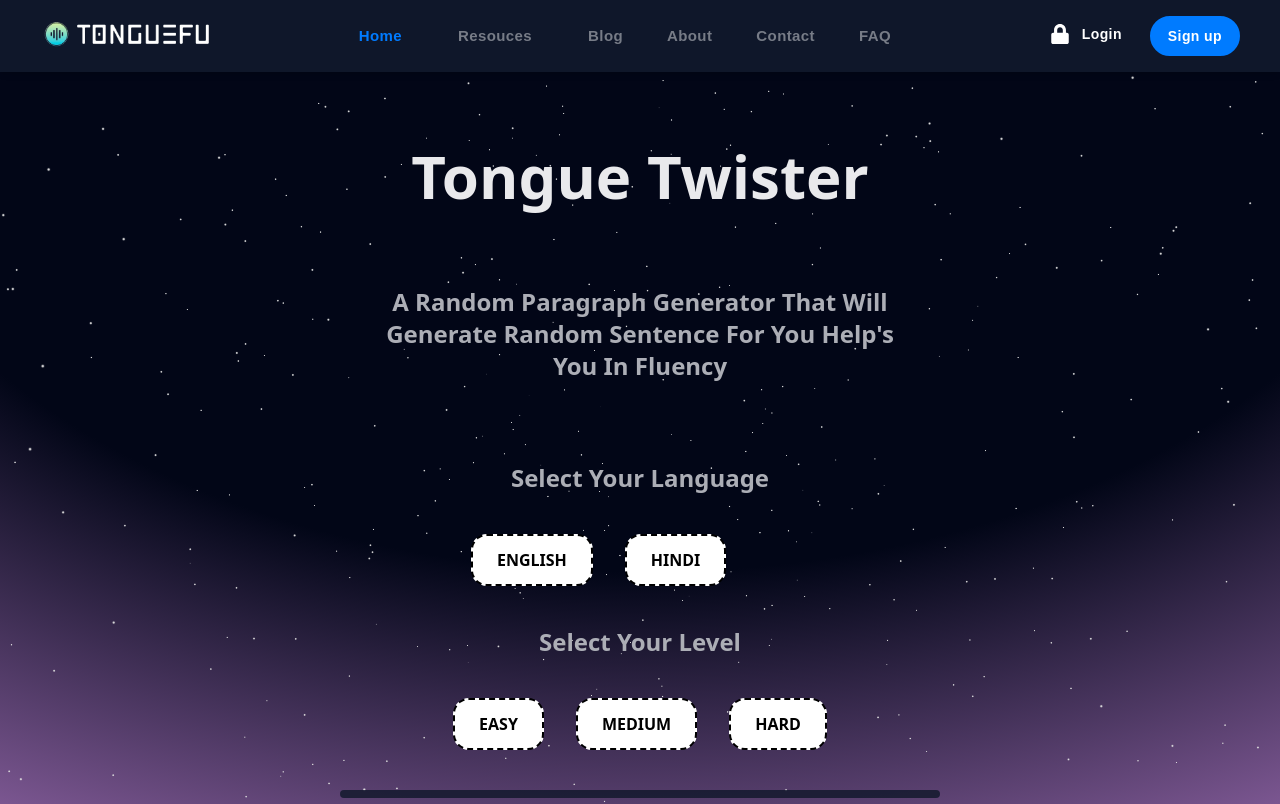
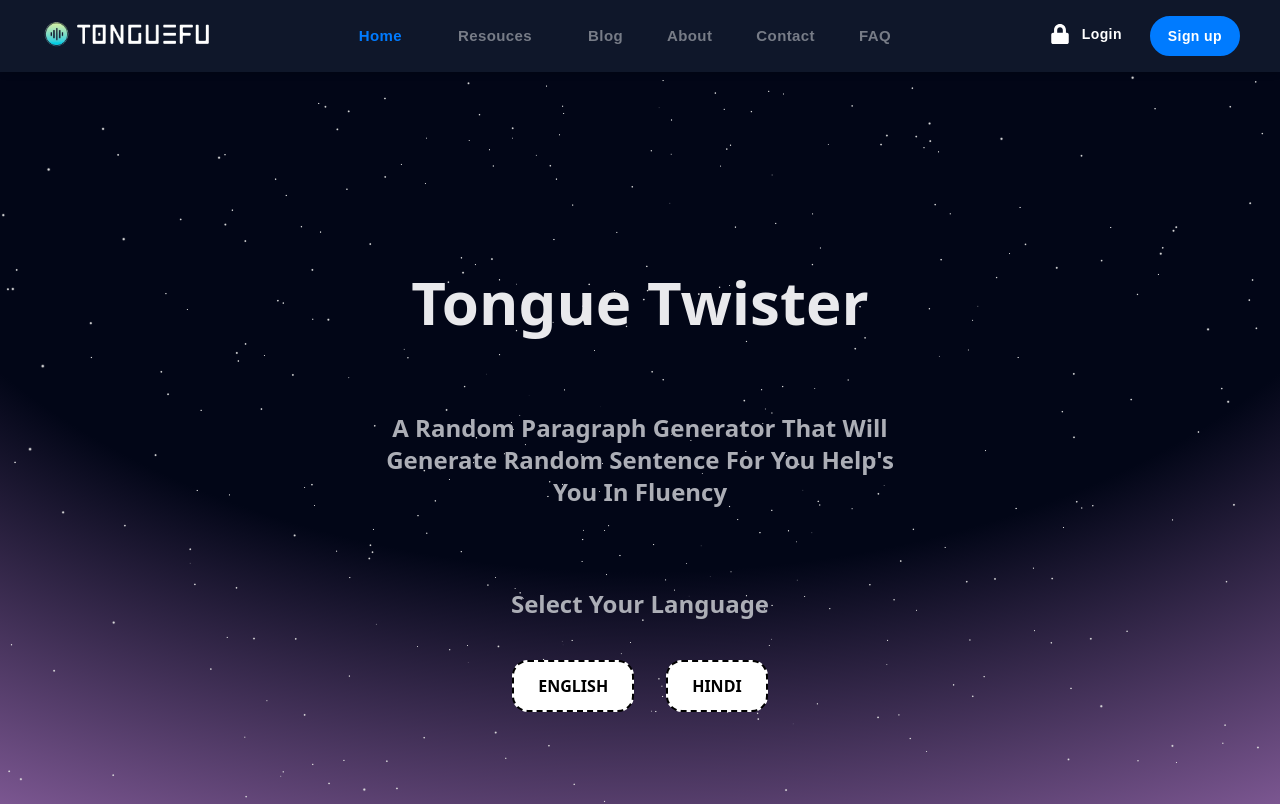
Before and after one commit to ParthGupta84616/TongueFu, a React (Create React App) app: page /tonguetwister in a window 1280 px wide. Shown: the top 804 px of the page. Built offline with nearby package versions, Linux system fonts and the light colour scheme.

Commit message:
Finalize Tongue Twister

```diff
--- a/package.json
+++ b/package.json
@@ -10,7 +10,7 @@
     "@testing-library/react": "^13.4.0",
     "@testing-library/user-event": "^14.4.3",
     "drei": "^2.2.21",
-    "framer-motion": "^11.1.3",
+    "framer-motion": "^11.1.7",
     "react": "^18.2.0",
     "react-dom": "^18.2.0",
     "react-icons": "^5.1.0",
--- a/src/features/tongue_twister/Tongue.jsx
+++ b/src/features/tongue_twister/Tongue.jsx
@@ -1,4 +1,4 @@
-import React, { useEffect, useState } from 'react';
+import React, { Children, useEffect, useRef, useState } from 'react';
 import { useDispatch, useSelector } from 'react-redux';
 import { fetchTwisterEnglishAsync, selectTwisterEnglish } from './tongueSlice';
 import { Stars } from "@react-three/drei";
@@ -9,17 +9,19 @@ import {
   motion,
   animate,
 } from "framer-motion";
+import { FiLock, FiSend } from "react-icons/fi";
 
 const COLORS_TOP = ["#13FFAA", "#1E67C6", "#CE84CF", "#DD335C"];
 
 const Tongue = () => {
   const [language, setLanguage] = useState(null)
   const [level, setLevel] = useState(null)
-  console.log(level)
   const dispatch = useDispatch();
   const Twister = useSelector(selectTwisterEnglish);
   const [showTwister, setShowTwister] = useState(false);
   const color = useMotionValue(COLORS_TOP[0]);
+  const [showWindow, setShowWindow] = useState(1)
+  const [randomNumber, setRandomNumber] = useState(1)
 
   useEffect(() => {
     animate(color, COLORS_TOP, {
@@ -43,17 +45,25 @@ const Tongue = () => {
 
     const timer = setTimeout(() => {
       setShowTwister(true);
-    }, 1000);
+    }, 500);
 
     return () => clearTimeout(timer);
   }, [dispatch, language, level]);
 
-  console.log(Twister)
-  let randomNumber
+  useEffect(() => {
+
+
   if(showTwister && Twister){
-    randomNumber = Math.floor(Math.random() * Twister.length) + 1;
+    setRandomNumber(Math.floor(Math.random() * Twister.length) + 1)
+
 
   }
+  }, [Twister?.text])
+
+  // let line = Twister[randomNumber].text
+
+  // let lineArr = line.split(" ")
+
 
   return (
     <div>
@@ -78,15 +88,18 @@ const Tongue = () => {
     <div className="text-2xl text-gray-300 font-semibold p-10 text-center ">
       A Random Paragraph Generator That Will Generate Random Sentence For You Help's You In Fluency
     </div>
-      <div className="level">
+      {showWindow===1? (
+        <div className="language">
         <div className="text-2xl text-gray-300 font-semibold p-10 text-center">
               Select Your Language
             </div>
-            <div className="level flex gap-8">
+            <div className="level flex gap-8 justify-center items-center">
             <button className="rounded-2xl border-2 border-dashed border-black  bg-white px-6 py-3 font-semibold uppercase text-black transition-all duration-300 hover:translate-x-[-4px] hover:translate-y-[-4px] hover:rounded-md hover:shadow-[4px_4px_0px_black] active:translate-x-[0px] active:translate-y-[0px] active:rounded-2xl active:shadow-none"
             onClick={() => {
               setLanguage("English");
               setShowTwister(false);
+              setShowWindow(2);
+
             }}>
               English
             </button>
@@ -94,39 +107,71 @@ const Tongue = () => {
             onClick={() => {
               setLanguage("Hindi");
               setShowTwister(false);
+              setShowWindow(2);
             }}>
               Hindi
             </button>
             </div>
         </div>
-      <div className="level">
+
+      ):showWindow===2?(
+
+        <div className="level">
       <div className="text-2xl text-gray-300 font-semibold p-10 text-center">
         Select Your Level
       </div>
       <div className="level flex gap-8">
-      <button className="rounded-2xl border-2 border-dashed border-black  bg-white px-6 py-3 font-semibold uppercase text-black transition-all duration-300 hover:translate-x-[-4px] hover:translate-y-[-4px] hover:rounded-md hover:shadow-[4px_4px_0px_black] active:translate-x-[0px] active:translate-y-[0px] active:rounded-2xl active:shadow-none" onClick={() => setLevel("Easy")}>
+      <button className="rounded-2xl border-2 border-dashed border-black  bg-white px-6 py-3 font-semibold uppercase text-black transition-all duration-300 hover:translate-x-[-4px] hover:translate-y-[-4px] hover:rounded-md hover:shadow-[4px_4px_0px_black] active:translate-x-[0px] active:translate-y-[0px] active:rounded-2xl active:shadow-none"
+       onClick={() => {setLevel("Easy");
+        setShowTwister(false);
+        setShowWindow(3)
+        }}>
         Easy
       </button>
-      <button className="rounded-2xl border-2 border-dashed border-black bg-white px-6 py-3 font-semibold uppercase text-black transition-all duration-300 hover:translate-x-[-4px] hover:translate-y-[-4px] hover:rounded-md hover:shadow-[4px_4px_0px_black] active:translate-x-[0px] active:translate-y-[0px] active:rounded-2xl active:shadow-none" onClick={() => setLevel("Moderate")}>
+      <button className="rounded-2xl border-2 border-dashed border-black bg-white px-6 py-3 font-semibold uppercase text-black transition-all duration-300 hover:translate-x-[-4px] hover:translate-y-[-4px] hover:rounded-md hover:shadow-[4px_4px_0px_black] active:translate-x-[0px] active:translate-y-[0px] active:rounded-2xl active:shadow-none"
+      onClick={() => {setLevel("Moderate");
+      setShowTwister(false);
+      setShowWindow(3)}}>
         Medium
       </button>
-      <button className="rounded-2xl border-2 border-dashed border-black bg-white px-6 py-3 font-semibold uppercase text-black transition-all duration-300 hover:translate-x-[-4px] hover:translate-y-[-4px] hover:rounded-md hover:shadow-[4px_4px_0px_black] active:translate-x-[0px] active:translate-y-[0px] active:rounded-2xl active:shadow-none"  onClick={() => setLevel("Hard")}>
+      <button className="rounded-2xl border-2 border-dashed border-black bg-white px-6 py-3 font-semibold uppercase text-black transition-all duration-300 hover:translate-x-[-4px] hover:translate-y-[-4px] hover:rounded-md hover:shadow-[4px_4px_0px_black] active:translate-x-[0px] active:translate-y-[0px] active:rounded-2xl active:shadow-none"
+       onClick={() => {setLevel("Hard");
+       setShowTwister(false);
+       setShowWindow(3)}}>
         Hard
       </button>
       </div>
         </div>
-    <div class="w-full flex text-white rounded-lg border-gray-900 opacity-80 bg-gray-800 border-4 m-10 p-auto font-mono  text-center justify-center text-xl">
+      ):showWindow===3?(
+        <div className="w-full">
+          <div class=" flex text-blue-950 rounded-full border-gray-900 opacity-80 bg-gray-500 border-4 m-10 p-5 font-mono  text-center justify-center text-3xl">
      <h1>
      {!showTwister && (
-        <div>Select The Above Options</div>
+        <div>Loading</div>
       )}
       {showTwister && Twister && Twister[1] && (
         <div>{Twister[randomNumber].text}</div>
+
       )}
+      </h1>
+    </div>
+    <div className="flex justify-center items-center">
+    <button className="rounded-2xl border-2 border-dashed border-black  bg-white px-6 py-3 font-semibold uppercase text-black transition-all duration-300 hover:translate-x-[-4px] hover:translate-y-[-4px] hover:rounded-md hover:shadow-[4px_4px_0px_black] active:translate-x-[0px] active:translate-y-[0px] active:rounded-2xl active:shadow-none"
+            onClick={() => {
+              setShowWindow(1);
+            }}>
+              Regenerate
+            </button>
+
+    </div>
+
+        </div>
+      ):(
+        <h2>Error</h2>
+      )
+      }
 
 
-      </h1>
-    </div>
 
 
   </div>
@@ -137,4 +182,30 @@ const Tongue = () => {
   );
 };
 
+
+const NeumorphismButton = ({children , handleReset}) => {
+  return (
+    <button
+      className="
+        px-4 py-2 rounded-full
+        flex items-center gap-2
+        text-black
+        font-semibold
+        bg-gray-500
+
+        shadow-[-5px_-5px_10px_rgba(255,_255,_255,_0.8),_5px_5px_10px_rgba(0,_0,_0,_0.25)]
+
+        transition-all
+
+        hover:shadow-[-1px_-1px_5px_rgba(255,_255,_255,_0.6),_1px_1px_5px_rgba(0,_0,_0,_0.3),inset_-2px_-2px_5px_rgba(255,_255,_255,_1),inset_2px_2px_4px_rgba(0,_0,_0,_0.3)]
+        hover:text-violet-500
+    "
+    onclick={handleReset}
+    >
+      <FiSend />
+      <span> {children} </span>
+    </button>
+  );
+};
+
 export default Tongue;
```
